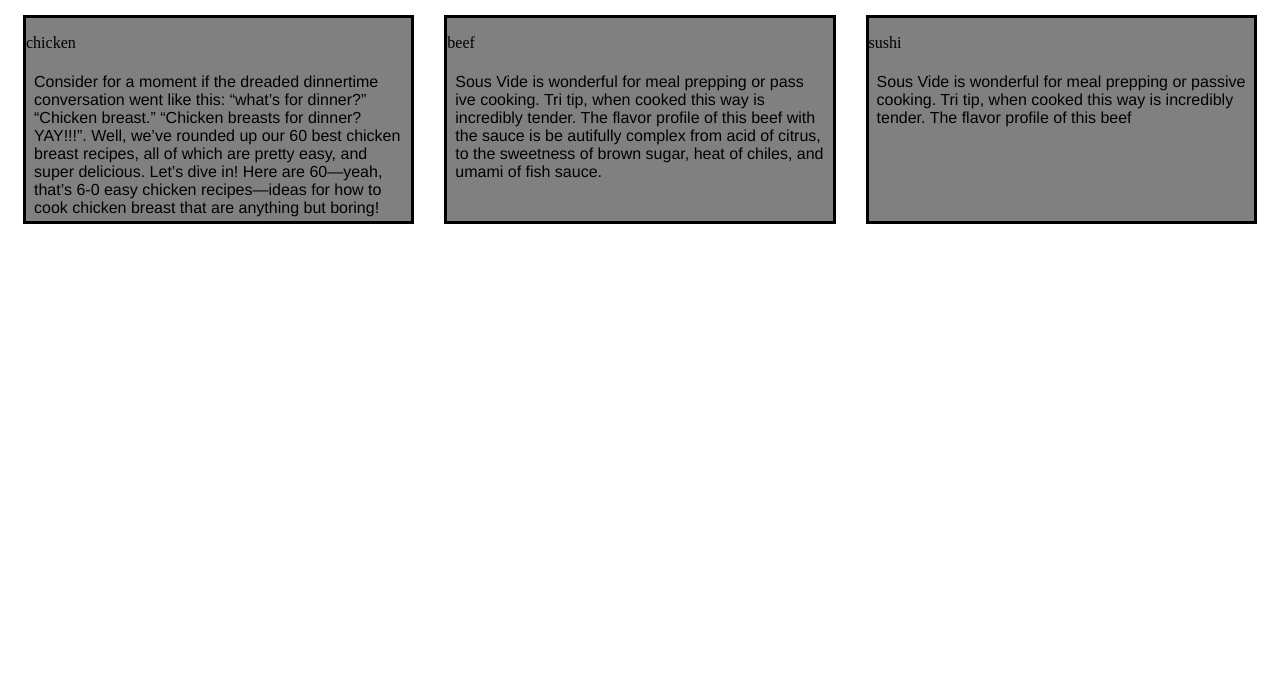
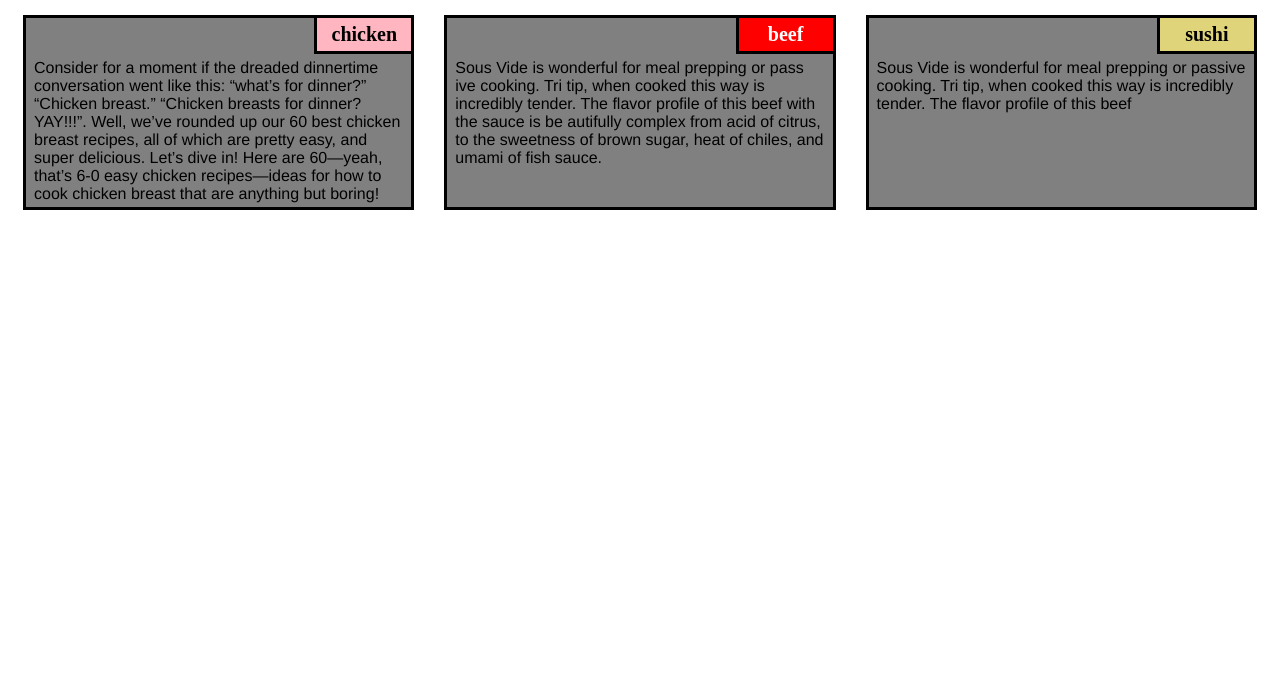
Before and after one commit to DOVAHXKIIN/Module2-Solution, a plain HTML site: page index.html in a window 1280 px wide. Shown: the part 107-800 px from the top of the page. Drawn offline with Linux system fonts and the light colour scheme.

Commit message:
Update style.css

```diff
--- a/style.css
+++ b/style.css
@@ -34,7 +34,7 @@ div {
     margin-bottom: auto;
 }
 
-.a1 {
+.s1 {
     float: right;
     width: 100px;
     padding: 5px;
@@ -47,7 +47,7 @@ div {
 
 }
 
-.a2 {
+.s2 {
     float: right;
     color: white;
     width: 100px;
@@ -61,7 +61,7 @@ div {
 
 }
 
-.a3{
+.s3{
     color: black;
     float: right;
     width: 100px;
```
